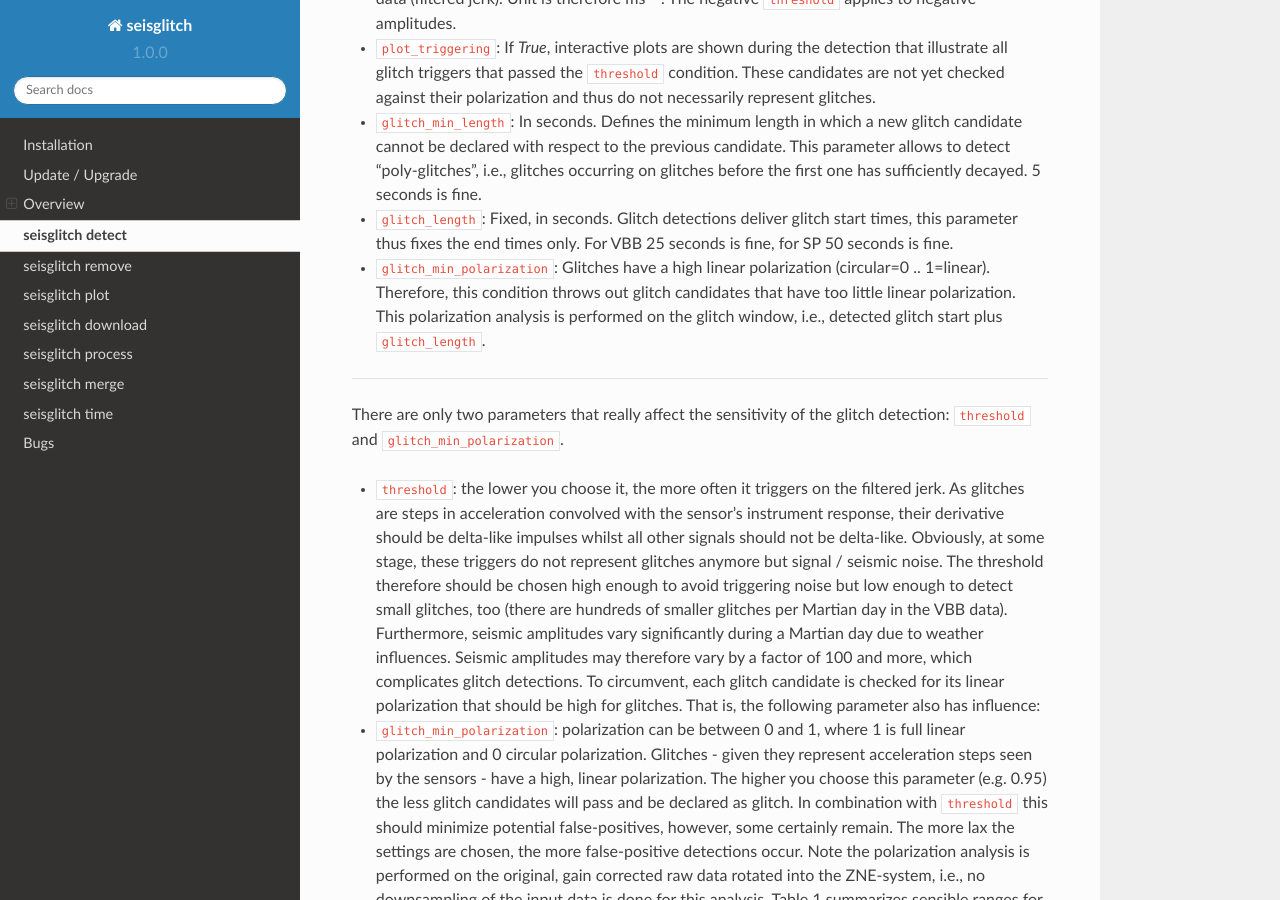
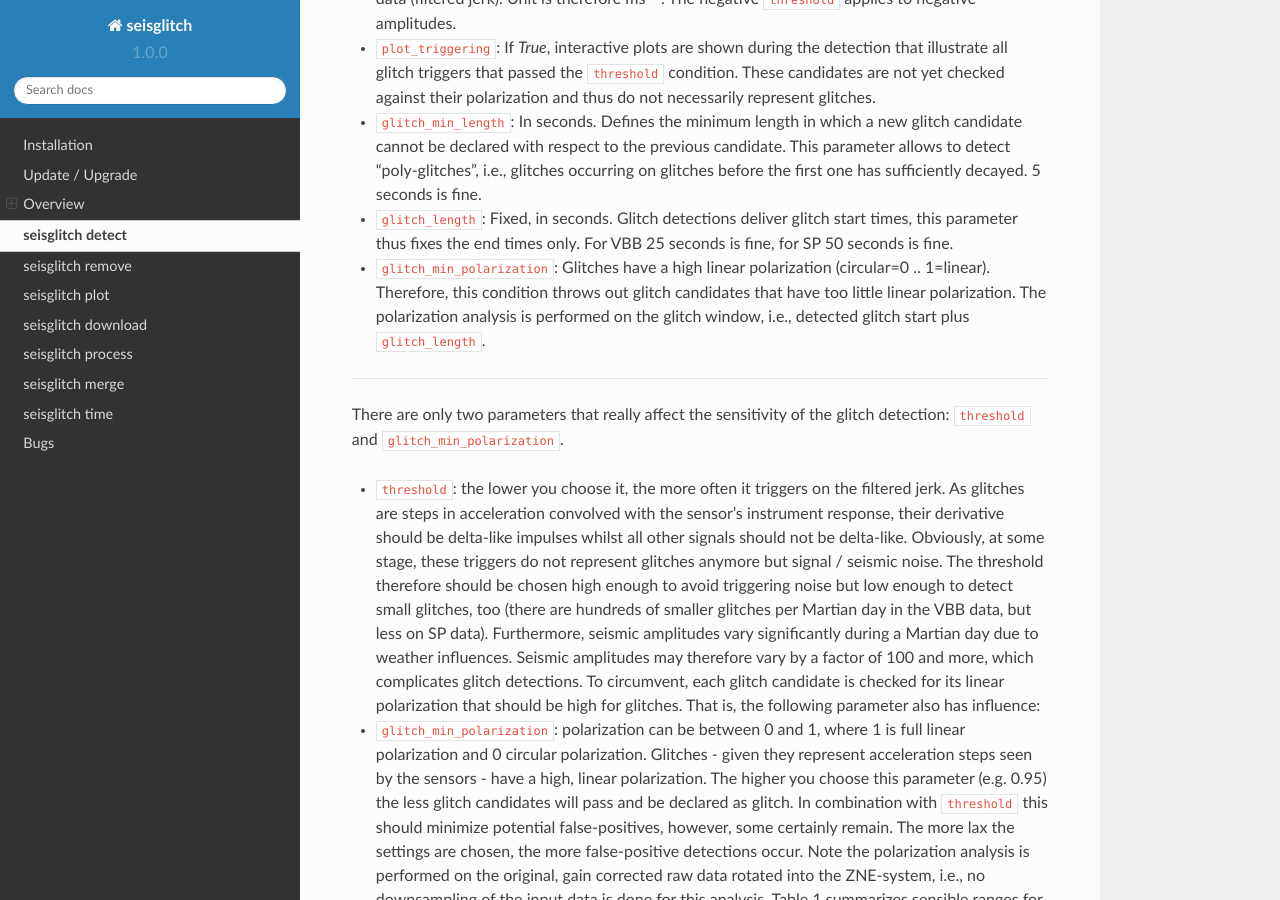
Before and after one commit to t0mmyt/seisglitch, a Sphinx documentation site: the page built from Docs/source/detector.rst, in a window 1280 px wide and 900 px high, scrolled down 872 px. Built offline with Sphinx 7.4.7 and the Read the Docs theme 2.0.0, drawn with Linux system fonts in a browser that asks for light colours.

Commit message:
docs almost done

```diff
--- a/Docs/source/detector.rst
+++ b/Docs/source/detector.rst
@@ -32,14 +32,14 @@ In the following, the glitch detector's parameters - that you find in the ``conf
 * ``plot_triggering``: If `True`, interactive plots are shown during the detection that illustrate all glitch triggers that passed the ``threshold`` condition. These candidates are not yet checked against their polarization and thus do not necessarily represent glitches.
 * ``glitch_min_length``: In seconds. Defines the minimum length in which a new glitch candidate cannot be declared with respect to the previous candidate. This parameter allows to detect "poly-glitches", i.e., glitches occurring on glitches before the first one has sufficiently decayed. 5 seconds is fine.
 * ``glitch_length``: Fixed, in seconds. Glitch detections deliver glitch start times, this parameter thus fixes the end times only. For VBB 25 seconds is fine, for SP 50 seconds is fine.
-* ``glitch_min_polarization``: Glitches have a high linear polarization (circular=0 .. 1=linear). Therefore, this condition throws out glitch candidates that have too little linear polarization. This polarization analysis is performed on the glitch window, i.e., detected glitch start plus ``glitch_length``.
+* ``glitch_min_polarization``: Glitches have a high linear polarization (circular=0 .. 1=linear). Therefore, this condition throws out glitch candidates that have too little linear polarization. The polarization analysis is performed on the glitch window, i.e., detected glitch start plus ``glitch_length``.
 
 ----
 
 There are only two parameters that really affect the sensitivity of the glitch detection:
 ``threshold`` and ``glitch_min_polarization``.
 
-* ``threshold``: the lower you choose it, the more often it triggers on the filtered jerk. As glitches are steps in acceleration convolved with the sensor's instrument response, their derivative should be delta-like impulses whilst all other signals should not be delta-like. Obviously, at some stage, these triggers do not represent glitches anymore but signal / seismic noise. The threshold therefore should be chosen high enough to avoid triggering noise but low enough to detect small glitches, too (there are hundreds of smaller glitches per Martian day in the VBB data). Furthermore, seismic amplitudes vary significantly during a Martian day due to weather influences. Seismic amplitudes may therefore vary by a factor of 100 and more, which complicates glitch detections. To circumvent, each glitch candidate is checked for its linear polarization that should be high for glitches. That is, the following parameter also has influence:
+* ``threshold``: the lower you choose it, the more often it triggers on the filtered jerk. As glitches are steps in acceleration convolved with the sensor's instrument response, their derivative should be delta-like impulses whilst all other signals should not be delta-like. Obviously, at some stage, these triggers do not represent glitches anymore but signal / seismic noise. The threshold therefore should be chosen high enough to avoid triggering noise but low enough to detect small glitches, too (there are hundreds of smaller glitches per Martian day in the VBB data, but less on SP data). Furthermore, seismic amplitudes vary significantly during a Martian day due to weather influences. Seismic amplitudes may therefore vary by a factor of 100 and more, which complicates glitch detections. To circumvent, each glitch candidate is checked for its linear polarization that should be high for glitches. That is, the following parameter also has influence:
 * ``glitch_min_polarization``: polarization can be between 0 and 1, where 1 is full linear polarization and 0 circular polarization. Glitches - given they represent acceleration steps seen by the sensors - have a high, linear polarization. The higher you choose this parameter (e.g. 0.95) the less glitch candidates will pass and be declared as glitch. In combination with ``threshold`` this should minimize potential false-positives, however, some certainly remain. The more lax the settings are chosen, the more false-positive detections occur. Note the polarization analysis is performed on the original, gain corrected raw data rotated into the ZNE-system, i.e., no downsampling of the input data is done for this analysis. Table 1 summarizes sensible ranges for the two parameters ``threshold`` and ``glitch_min_polarization``.
 
 
--- a/Docs/source/installation.rst
+++ b/Docs/source/installation.rst
@@ -64,7 +64,7 @@ Open a terminal (Windows: Anaconda powershell) and type::
     git pull
     pip install .              # (or pip install -e .)
 
-If you are aiming only for the potentially updated MATLAB files or updated deglitched data, you just need to do::
+If you are aiming only for the potentially updated MATLAB files or more recent versions of deglitched data, you just need to do::
 
     cd your/seisglitch/folder  # see Installation
     git pull
--- a/Docs/source/overview.rst
+++ b/Docs/source/overview.rst
@@ -56,3 +56,4 @@ Access them from your terminal like so:
     seisglitch time path/to/config.yml
 
 Each of these seven functions has a dedicated section in the ``config.yml``.
+On the following pages, the seven functions are explained in more detail.
--- a/Docs/source/plotter.rst
+++ b/Docs/source/plotter.rst
@@ -22,8 +22,8 @@ run the plot function from terminal like so:
 The following plots show the VBB glitches detected for 2019, produced via the option ``glitch_overview_plot``.
 The used list of glitches is not distributed as part of this package but a
 similar one is published in the Supplementary Information 1.
-In interactive mode you could click on the colored dots and information about the chosen glitch are printed
-into shell. Additionally a plot showing the glitch polarization is opened.
+For the first plot in interactive mode you could click on the colored dots and information about the chosen glitch are printed
+into shell. Additionally, a plot showing the glitch polarization analysis is opened.
 
 
 .. image:: _static/overview_glitch_1.png
--- a/seisglitch/__init__.py
+++ b/seisglitch/__init__.py
@@ -58,7 +58,7 @@ used the corrected data provided along with this package, please consider citing
 
 You can also help the Obspy developers by citing_ their work that the seisglitch package heavily relies on.
 
-NOTE: Along with this package also come deglitched data for a selection of seismic events.
+Note: Along with this package also come deglitched data for a selection of seismic events.
 These corrected raw data will automatically be on your machine if you follow the :ref:`installation`.
 If you just want to quickly download the deglitched data, go here_.
 
```
